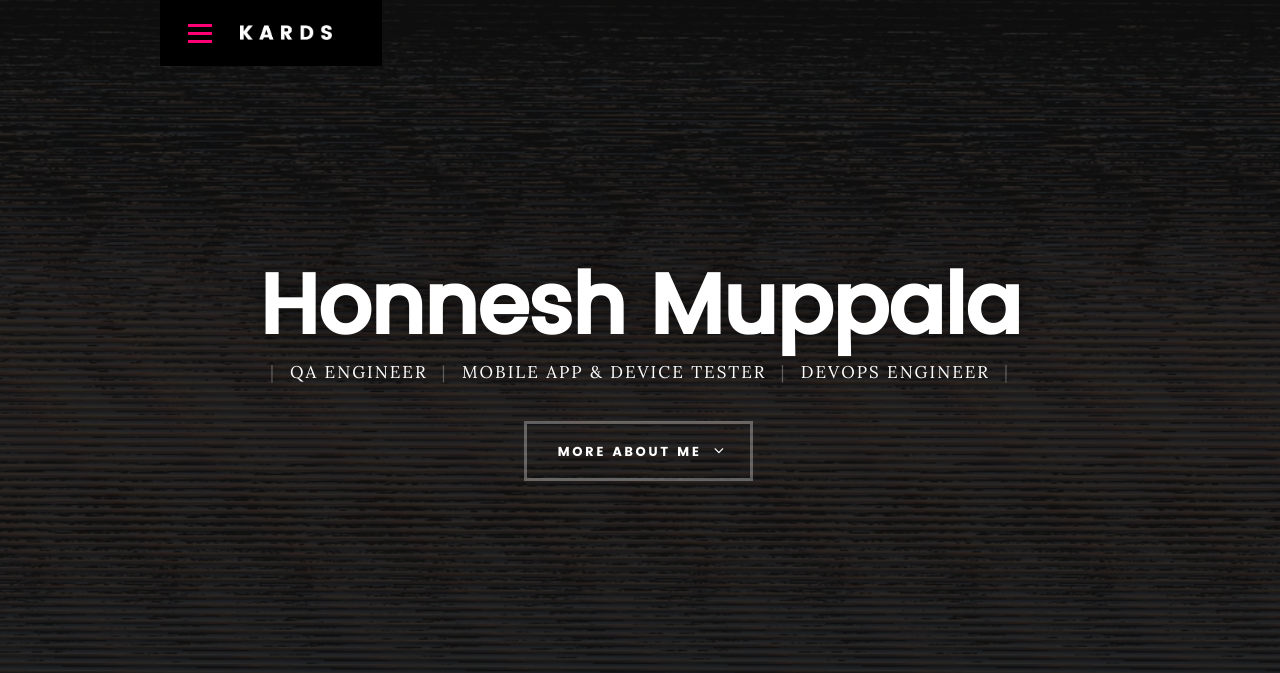
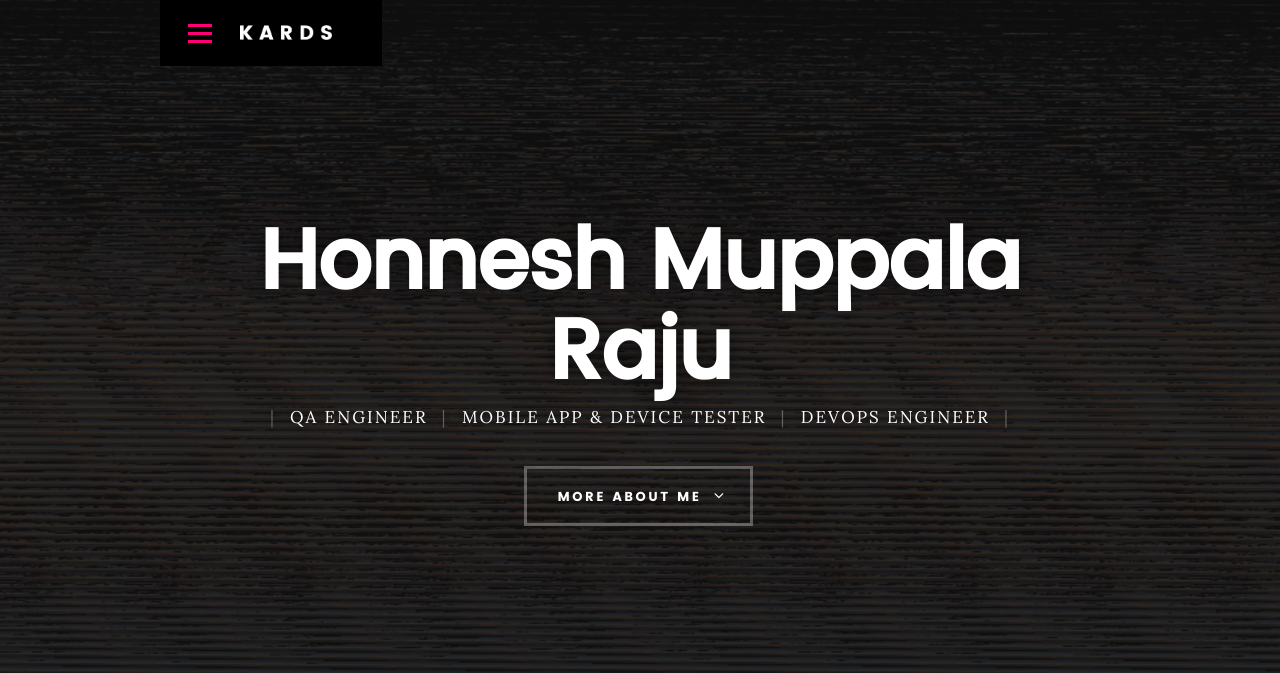
Before and after one commit to HonneshMuppala/CICDPortfolio, a plain HTML site: page index.html in a window 1280 px wide. Shown: the top 673 px of the page. Drawn offline with Linux system fonts and the light colour scheme; files whose address does not match are found by name.

Commit message:
changes in names 1

```diff
--- a/index.html
+++ b/index.html
@@ -74,7 +74,7 @@
                         <div class="col-twelve">
 
 
-                                <h1>Honnesh Muppala</h1>
+                                <h1>Honnesh Muppala Raju</h1>
 
                                 <p class="intro-position">
 
```
